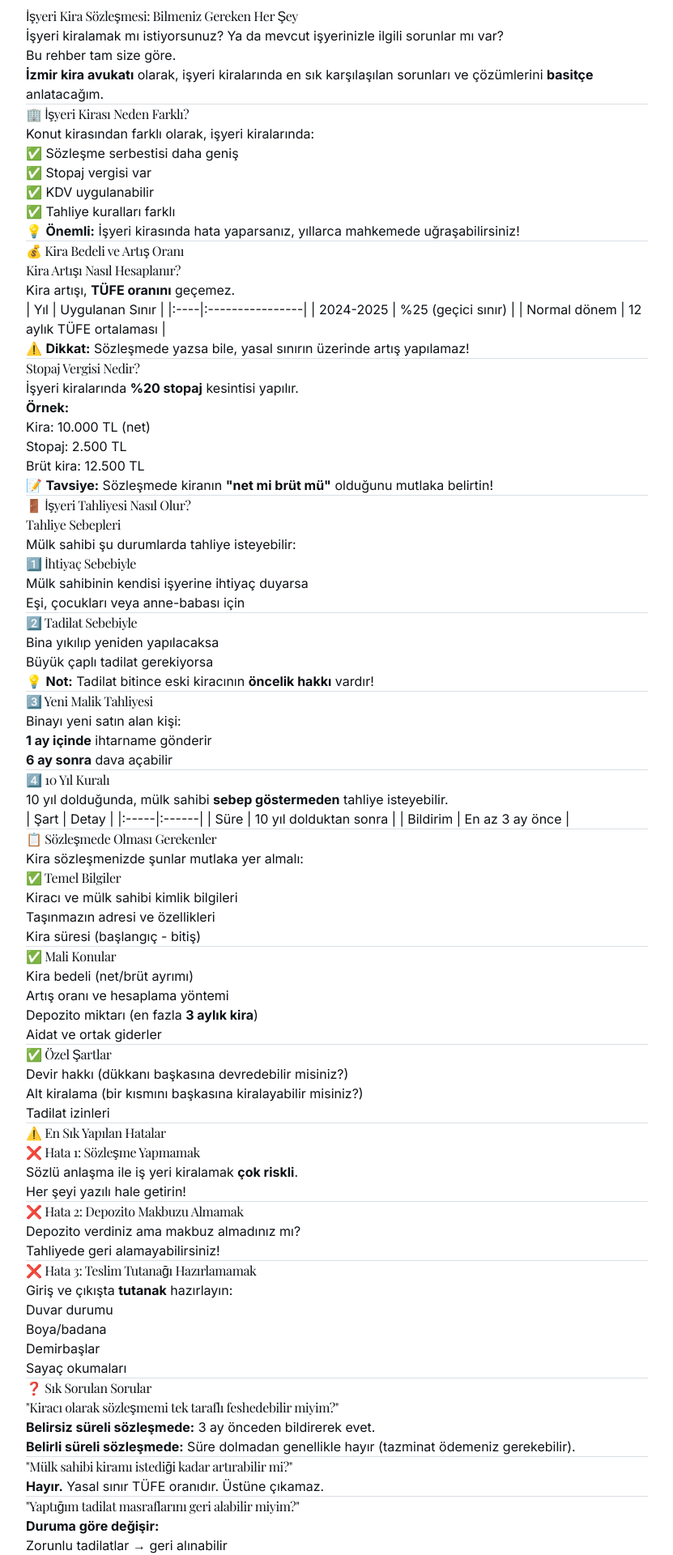
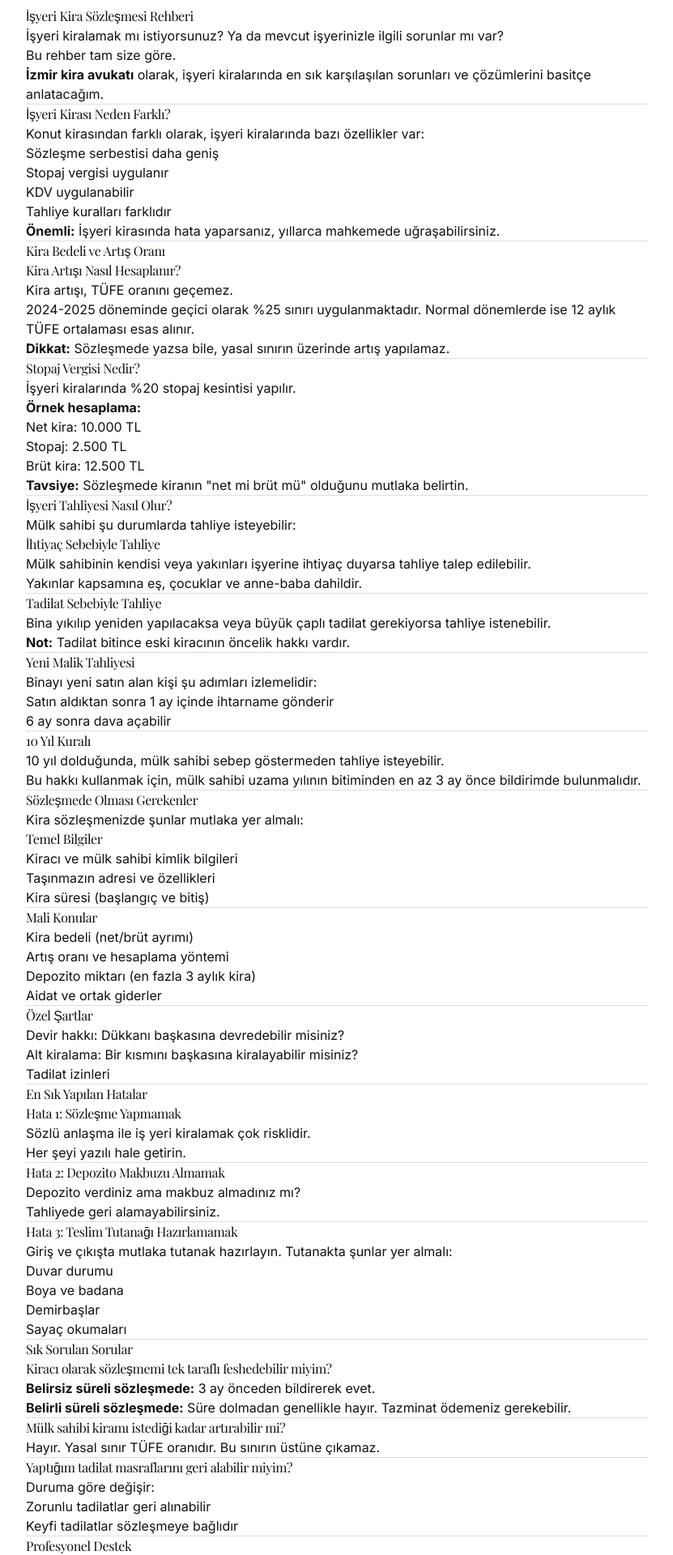
Before and after one commit to pixelmirage/site, a Next.js app: page /blog/isyeri-kira-sozlesmesi-rehberi in a window 1280 px wide. Shown: the part 580-2500 px from the top of the page at 81% size, without its empty margins (224-1055 px from the left). Built offline with nearby package versions, Linux system fonts and the light colour scheme; a web font is replaced by a local one.

Commit message:
Blog v3: Clean formatting, larger headings, no emojis, proper table CSS

```diff
--- a/src/app/blog/[slug]/page.tsx
+++ b/src/app/blog/[slug]/page.tsx
@@ -71,10 +71,20 @@ export default async function BlogPostPage({ params }: { params: Promise<{ slug:
                     {/* MDX Content Rendering */}
                     <div className="prose prose-slate prose-lg max-w-none
             prose-headings:font-playfair prose-headings:font-bold prose-headings:text-primary
-            prose-p:text-slate-600 prose-p:leading-relaxed
+            prose-h1:text-4xl prose-h1:mb-8 prose-h1:mt-12
+            prose-h2:text-3xl prose-h2:mb-6 prose-h2:mt-10 prose-h2:border-b prose-h2:border-slate-200 prose-h2:pb-4
+            prose-h3:text-2xl prose-h3:mb-4 prose-h3:mt-8
+            prose-p:text-slate-600 prose-p:leading-relaxed prose-p:text-lg prose-p:mb-6
             prose-strong:text-primary prose-strong:font-bold
             prose-a:text-secondary-foreground prose-a:font-bold hover:prose-a:underline
             prose-img:rounded-3xl prose-img:shadow-xl
+            prose-li:text-slate-600 prose-li:mb-3
+            prose-blockquote:border-l-4 prose-blockquote:border-secondary prose-blockquote:bg-slate-50 prose-blockquote:py-4 prose-blockquote:px-6 prose-blockquote:rounded-r-lg prose-blockquote:not-italic
+            prose-hr:my-12 prose-hr:border-slate-200
+            prose-table:border-collapse prose-table:w-full prose-table:my-8
+            prose-th:bg-primary prose-th:text-white prose-th:px-4 prose-th:py-3 prose-th:text-left prose-th:font-bold
+            prose-td:border prose-td:border-slate-200 prose-td:px-4 prose-td:py-3
+            prose-tr:even:bg-slate-50
             ">
                         <MDXRemote source={post.content} />
                     </div>
--- a/src/content/blog/ihtiyac-nedeniyle-tahliye-davasi.mdx
+++ b/src/content/blog/ihtiyac-nedeniyle-tahliye-davasi.mdx
@@ -10,74 +10,76 @@ coverImage: "https://images.unsplash.com/photo-1589829545856-d10d557cf95f?q=80&w
 
 Evinize veya işyerinize ihtiyacınız var ama kiracınız çıkmıyor mu?
 
-**Endişelenmeyin.** Türk Borçlar Kanunu size bu hakkı veriyor.
+Endişelenmeyin. Türk Borçlar Kanunu size bu hakkı veriyor.
 
-Bu rehberde, **İzmir kira avukatı** olarak size tüm süreci **en basit şekilde** anlatacağım.
+Bu rehberde, **İzmir kira avukatı** olarak size tüm süreci en basit şekilde anlatacağım.
 
 ---
 
-## 🏠 Kimler Bu Davayı Açabilir?
+## Kimler Bu Davayı Açabilir?
 
 Tahliye davası açabilmeniz için, taşınmaza şu kişilerden birinin ihtiyacı olmalı:
 
-- ✅ **Kendiniz** (Mülk sahibi olarak siz)
-- ✅ **Eşiniz**
-- ✅ **Çocuklarınız** (Altsoy)
-- ✅ **Anne-babanız** (Üstsoy)
-- ✅ **Bakmakla yükümlü olduğunuz kişiler**
+- Kendiniz (mülk sahibi olarak siz)
+- Eşiniz
+- Çocuklarınız
+- Anne veya babanız
+- Bakmakla yükümlü olduğunuz kişiler
 
-> 💡 **Örnek:** Oğlunuz evleniyor ve bu eve ihtiyacı var. Bu geçerli bir sebeptir.
+**Örnek:** Oğlunuz evleniyor ve bu eve ihtiyacı var. Bu geçerli bir sebeptir.
 
 ---
 
-## ⚖️ Dava Açmak İçin 3 Temel Şart
+## Dava Açmak İçin 3 Temel Şart
 
 Mahkemenin davanızı kabul etmesi için şu şartları karşılamalısınız:
 
-### 1️⃣ İhtiyaç Gerçek Olmalı
+### Şart 1: İhtiyaç Gerçek Olmalı
 
-Mahkeme soracak: *"Bu kişinin gerçekten bu eve ihtiyacı var mı?"*
+Mahkeme soracak: "Bu kişinin gerçekten bu eve ihtiyacı var mı?"
 
 **Kabul edilen örnekler:**
+
 - Çocuğunuzun evlenmesi
 - İş değişikliği nedeniyle taşınma
-- Sağlık sorunları (hastaneye yakınlık)
+- Sağlık sorunları nedeniyle hastaneye yakınlık
 
 **Kabul edilmeyen örnekler:**
+
 - "Belki ileride lazım olur" düşüncesi
 - Sadece kiracıyı çıkarmak istemeniz
 
 ---
 
-### 2️⃣ Başka Alternatif Olmamalı
+### Şart 2: Başka Alternatif Olmamalı
 
-Mahkeme kontrol edecek:
+Mahkeme şunları kontrol edecek:
 
 - Sizin başka boş eviniz var mı?
 - İhtiyaç sahibinin oturabileceği başka yer var mı?
 
-> ⚠️ **Dikkat:** Başka boş taşınmazınız varsa, dava reddedilebilir!
+**Dikkat:** Başka boş taşınmazınız varsa dava reddedilebilir.
 
 ---
 
-### 3️⃣ Süresinde Dava Açmalısınız
+### Şart 3: Süresinde Dava Açmalısınız
 
-| Sözleşme Türü | Dava Açma Süresi |
-|:--------------|:-----------------|
-| Belirli süreli | Süre bittikten sonra **1 ay içinde** |
-| Belirsiz süreli | Fesih dönemine uyarak |
+**Belirli süreli sözleşmelerde:** Süre bittikten sonra 1 ay içinde dava açmalısınız.
 
-> 📅 **Kritik:** 1 aylık süreyi kaçırırsanız, bir sonraki yılı beklemeniz gerekir!
+**Belirsiz süreli sözleşmelerde:** Fesih dönemine uyarak hareket etmelisiniz.
+
+**Kritik:** 1 aylık süreyi kaçırırsanız, bir sonraki yılı beklemeniz gerekir.
 
 ---
 
-## 📝 Adım Adım Dava Süreci
+## Adım Adım Dava Süreci
 
 ### Adım 1: İhtarname Gönderin
 
-Dava açmadan önce kiracınıza **noter aracılığıyla** ihtarname gönderin.
+Dava açmadan önce kiracınıza noter aracılığıyla ihtarname gönderin.
 
 İhtarnamede şunlar yer almalı:
+
 - İhtiyaç sebebiniz
 - Tahliye istediğiniz tarih
 - Dava açacağınızı belirten uyarı
@@ -87,6 +89,7 @@ Dava açmadan önce kiracınıza **noter aracılığıyla** ihtarname gönderin.
 ### Adım 2: Dava Dilekçesi Hazırlayın
 
 Dilekçenizde şunlar olmalı:
+
 - Tapu kaydı
 - Kira sözleşmesi
 - İhtiyacı kanıtlayan belgeler (evlilik cüzdanı, sağlık raporu vb.)
@@ -96,18 +99,15 @@ Dilekçenizde şunlar olmalı:
 
 ### Adım 3: Sulh Hukuk Mahkemesi'ne Başvurun
 
-Dava, taşınmazın bulunduğu yerdeki **Sulh Hukuk Mahkemesi**'nde açılır.
+Dava, taşınmazın bulunduğu yerdeki Sulh Hukuk Mahkemesi'nde açılır.
 
 ---
 
 ### Adım 4: Duruşmalara Katılın
 
-Mahkeme süreci ortalama **6 ay - 1.5 yıl** sürer.
+Mahkeme süreci ortalama 6 ay ile 1.5 yıl sürer.
 
-Bu süreçte:
-- Tanıklar dinlenir
-- Deliller incelenir
-- Bilirkişi raporu alınabilir
+Bu süreçte tanıklar dinlenir, deliller incelenir ve bilirkişi raporu alınabilir.
 
 ---
 
@@ -116,36 +116,37 @@ Bu süreçte:
 Mahkeme lehinize karar verirse:
 
 1. Karar kesinleşir
-2. Kiracıya **15 gün** süre verilir
-3. Çıkmazsa **icra yoluyla tahliye** yapılır
+2. Kiracıya 15 gün süre verilir
+3. Çıkmazsa icra yoluyla tahliye yapılır
 
 ---
 
-## ❓ Sık Sorulan Sorular
+## Sık Sorulan Sorular
 
-### "Kiracım kirasını düzenli ödüyor, yine de çıkarabilir miyim?"
+### Kiracım kirasını düzenli ödüyor, yine de çıkarabilir miyim?
 
 **Evet.** Kira ödemesi tahliyeyi engellemez. İhtiyaç davası ayrı bir konudur.
 
 ---
 
-### "Davayı kaybedersem ne olur?"
+### Davayı kaybedersem ne olur?
 
-Tekrar dava açabilirsiniz, ama **yeni delillerle** ve **bir sonraki dönemde**.
+Tekrar dava açabilirsiniz, ama yeni delillerle ve bir sonraki dönemde.
 
 ---
 
-### "Tahliye ettikten sonra evi kiraya verebilir miyim?"
+### Tahliye ettikten sonra evi kiraya verebilir miyim?
 
-**Hayır!** 3 yıl boyunca başkasına kiralayamazsınız. Aksi halde kiracı **tazminat** talep edebilir.
+**Hayır.** 3 yıl boyunca başkasına kiralayamazsınız. Aksi halde kiracı tazminat talep edebilir.
 
 ---
 
-## 📞 Profesyonel Destek Alın
+## Profesyonel Destek Alın
 
-Tahliye davası karmaşık bir süreçtir. Küçük bir hata big kayıplara yol açabilir.
+Tahliye davası karmaşık bir süreçtir. Küçük bir hata büyük kayıplara yol açabilir.
 
 **İzmir kira avukatı Mert Kağan Çetin** olarak:
+
 - Dava sürecinizi yönetiyoruz
 - İhtarname ve dilekçelerinizi hazırlıyoruz
 - Duruşmalarda sizi temsil ediyoruz
--- a/src/content/blog/isyeri-kira-sozlesmesi-rehberi.mdx
+++ b/src/content/blog/isyeri-kira-sozlesmesi-rehberi.mdx
@@ -1,184 +1,181 @@
 ---
-title: "İşyeri Kira Sözleşmesi Rehberi: Dikkat Edilmesi Gerekenler"
+title: "İşyeri Kira Sözleşmesi Rehberi"
 date: "2026-02-02"
 excerpt: "İşyeri kiralarken nelere dikkat etmelisiniz? Stopaj, tahliye, kira artışı... Tüm detaylar bu rehberde."
 tags: ["kira hukuku", "işyeri kirası", "İzmir kira avukatı", "Mert Kağan Çetin"]
 coverImage: "https://images.unsplash.com/photo-1497366216548-37526070297c?q=80&w=1200&auto=format&fit=crop"
 ---
 
-# İşyeri Kira Sözleşmesi: Bilmeniz Gereken Her Şey
+# İşyeri Kira Sözleşmesi Rehberi
 
 İşyeri kiralamak mı istiyorsunuz? Ya da mevcut işyerinizle ilgili sorunlar mı var?
 
 Bu rehber tam size göre.
 
-**İzmir kira avukatı** olarak, işyeri kiralarında en sık karşılaşılan sorunları ve çözümlerini **basitçe** anlatacağım.
+**İzmir kira avukatı** olarak, işyeri kiralarında en sık karşılaşılan sorunları ve çözümlerini basitçe anlatacağım.
 
 ---
 
-## 🏢 İşyeri Kirası Neden Farklı?
+## İşyeri Kirası Neden Farklı?
 
-Konut kirasından farklı olarak, işyeri kiralarında:
+Konut kirasından farklı olarak, işyeri kiralarında bazı özellikler var:
 
-- ✅ Sözleşme serbestisi daha geniş
-- ✅ Stopaj vergisi var
-- ✅ KDV uygulanabilir
-- ✅ Tahliye kuralları farklı
+- Sözleşme serbestisi daha geniş
+- Stopaj vergisi uygulanır
+- KDV uygulanabilir
+- Tahliye kuralları farklıdır
 
-> 💡 **Önemli:** İşyeri kirasında hata yaparsanız, yıllarca mahkemede uğraşabilirsiniz!
+**Önemli:** İşyeri kirasında hata yaparsanız, yıllarca mahkemede uğraşabilirsiniz.
 
 ---
 
-## 💰 Kira Bedeli ve Artış Oranı
+## Kira Bedeli ve Artış Oranı
 
 ### Kira Artışı Nasıl Hesaplanır?
 
-Kira artışı, **TÜFE oranını** geçemez.
+Kira artışı, TÜFE oranını geçemez.
 
-| Yıl | Uygulanan Sınır |
-|:----|:----------------|
-| 2024-2025 | %25 (geçici sınır) |
-| Normal dönem | 12 aylık TÜFE ortalaması |
+2024-2025 döneminde geçici olarak %25 sınırı uygulanmaktadır. Normal dönemlerde ise 12 aylık TÜFE ortalaması esas alınır.
 
-> ⚠️ **Dikkat:** Sözleşmede yazsa bile, yasal sınırın üzerinde artış yapılamaz!
+**Dikkat:** Sözleşmede yazsa bile, yasal sınırın üzerinde artış yapılamaz.
 
 ---
 
 ### Stopaj Vergisi Nedir?
 
-İşyeri kiralarında **%20 stopaj** kesintisi yapılır.
+İşyeri kiralarında %20 stopaj kesintisi yapılır.
 
-**Örnek:**
-- Kira: 10.000 TL (net)
+**Örnek hesaplama:**
+
+- Net kira: 10.000 TL
 - Stopaj: 2.500 TL
 - Brüt kira: 12.500 TL
 
-> 📝 **Tavsiye:** Sözleşmede kiranın **"net mi brüt mü"** olduğunu mutlaka belirtin!
+**Tavsiye:** Sözleşmede kiranın "net mi brüt mü" olduğunu mutlaka belirtin.
 
 ---
 
-## 🚪 İşyeri Tahliyesi Nasıl Olur?
-
-### Tahliye Sebepleri
+## İşyeri Tahliyesi Nasıl Olur?
 
 Mülk sahibi şu durumlarda tahliye isteyebilir:
 
-#### 1️⃣ İhtiyaç Sebebiyle
+### İhtiyaç Sebebiyle Tahliye
 
-- Mülk sahibinin kendisi işyerine ihtiyaç duyarsa
-- Eşi, çocukları veya anne-babası için
+Mülk sahibinin kendisi veya yakınları işyerine ihtiyaç duyarsa tahliye talep edilebilir.
+
+Yakınlar kapsamına eş, çocuklar ve anne-baba dahildir.
 
 ---
 
-#### 2️⃣ Tadilat Sebebiyle
+### Tadilat Sebebiyle Tahliye
 
-- Bina yıkılıp yeniden yapılacaksa
-- Büyük çaplı tadilat gerekiyorsa
+Bina yıkılıp yeniden yapılacaksa veya büyük çaplı tadilat gerekiyorsa tahliye istenebilir.
 
-> 💡 **Not:** Tadilat bitince eski kiracının **öncelik hakkı** vardır!
+**Not:** Tadilat bitince eski kiracının öncelik hakkı vardır.
 
 ---
 
-#### 3️⃣ Yeni Malik Tahliyesi
+### Yeni Malik Tahliyesi
 
-Binayı yeni satın alan kişi:
+Binayı yeni satın alan kişi şu adımları izlemelidir:
 
-1. **1 ay içinde** ihtarname gönderir
-2. **6 ay sonra** dava açabilir
+1. Satın aldıktan sonra 1 ay içinde ihtarname gönderir
+2. 6 ay sonra dava açabilir
 
 ---
 
-#### 4️⃣ 10 Yıl Kuralı
+### 10 Yıl Kuralı
 
-10 yıl dolduğunda, mülk sahibi **sebep göstermeden** tahliye isteyebilir.
+10 yıl dolduğunda, mülk sahibi sebep göstermeden tahliye isteyebilir.
 
-| Şart | Detay |
-|:-----|:------|
-| Süre | 10 yıl dolduktan sonra |
-| Bildirim | En az 3 ay önce |
+Bu hakkı kullanmak için, mülk sahibi uzama yılının bitiminden en az 3 ay önce bildirimde bulunmalıdır.
 
 ---
 
-## 📋 Sözleşmede Olması Gerekenler
+## Sözleşmede Olması Gerekenler
 
 Kira sözleşmenizde şunlar mutlaka yer almalı:
 
-### ✅ Temel Bilgiler
+### Temel Bilgiler
+
 - Kiracı ve mülk sahibi kimlik bilgileri
 - Taşınmazın adresi ve özellikleri
-- Kira süresi (başlangıç - bitiş)
+- Kira süresi (başlangıç ve bitiş)
 
 ---
 
-### ✅ Mali Konular
+### Mali Konular
+
 - Kira bedeli (net/brüt ayrımı)
 - Artış oranı ve hesaplama yöntemi
-- Depozito miktarı (en fazla **3 aylık kira**)
+- Depozito miktarı (en fazla 3 aylık kira)
 - Aidat ve ortak giderler
 
 ---
 
-### ✅ Özel Şartlar
-- Devir hakkı (dükkanı başkasına devredebilir misiniz?)
-- Alt kiralama (bir kısmını başkasına kiralayabilir misiniz?)
+### Özel Şartlar
+
+- Devir hakkı: Dükkanı başkasına devredebilir misiniz?
+- Alt kiralama: Bir kısmını başkasına kiralayabilir misiniz?
 - Tadilat izinleri
 
 ---
 
-## ⚠️ En Sık Yapılan Hatalar
+## En Sık Yapılan Hatalar
 
-### ❌ Hata 1: Sözleşme Yapmamak
+### Hata 1: Sözleşme Yapmamak
 
-Sözlü anlaşma ile iş yeri kiralamak **çok riskli**.
+Sözlü anlaşma ile iş yeri kiralamak çok risklidir.
 
-Her şeyi yazılı hale getirin!
+Her şeyi yazılı hale getirin.
 
 ---
 
-### ❌ Hata 2: Depozito Makbuzu Almamak
+### Hata 2: Depozito Makbuzu Almamak
 
 Depozito verdiniz ama makbuz almadınız mı?
 
-Tahliyede geri alamayabilirsiniz!
+Tahliyede geri alamayabilirsiniz.
 
 ---
 
-### ❌ Hata 3: Teslim Tutanağı Hazırlamamak
+### Hata 3: Teslim Tutanağı Hazırlamamak
 
-Giriş ve çıkışta **tutanak** hazırlayın:
+Giriş ve çıkışta mutlaka tutanak hazırlayın. Tutanakta şunlar yer almalı:
 
 - Duvar durumu
-- Boya/badana
+- Boya ve badana
 - Demirbaşlar
 - Sayaç okumaları
 
 ---
 
-## ❓ Sık Sorulan Sorular
+## Sık Sorulan Sorular
 
-### "Kiracı olarak sözleşmemi tek taraflı feshedebilir miyim?"
+### Kiracı olarak sözleşmemi tek taraflı feshedebilir miyim?
 
 **Belirsiz süreli sözleşmede:** 3 ay önceden bildirerek evet.
 
-**Belirli süreli sözleşmede:** Süre dolmadan genellikle hayır (tazminat ödemeniz gerekebilir).
+**Belirli süreli sözleşmede:** Süre dolmadan genellikle hayır. Tazminat ödemeniz gerekebilir.
 
 ---
 
-### "Mülk sahibi kiramı istediği kadar artırabilir mi?"
+### Mülk sahibi kiramı istediği kadar artırabilir mi?
 
-**Hayır.** Yasal sınır TÜFE oranıdır. Üstüne çıkamaz.
+Hayır. Yasal sınır TÜFE oranıdır. Bu sınırın üstüne çıkamaz.
 
 ---
 
-### "Yaptığım tadilat masraflarını geri alabilir miyim?"
+### Yaptığım tadilat masraflarını geri alabilir miyim?
 
-**Duruma göre değişir:**
-- Zorunlu tadilatlar → geri alınabilir
-- Keyfi tadilatlar → sözleşmeye bağlı
+Duruma göre değişir:
+
+- Zorunlu tadilatlar geri alınabilir
+- Keyfi tadilatlar sözleşmeye bağlıdır
 
 ---
 
-## 📞 Profesyonel Destek
+## Profesyonel Destek
 
 İşyeri kira sözleşmeleri karmaşıktır. Bir hata, yıllarca sürecek davalara yol açabilir.
 
```
